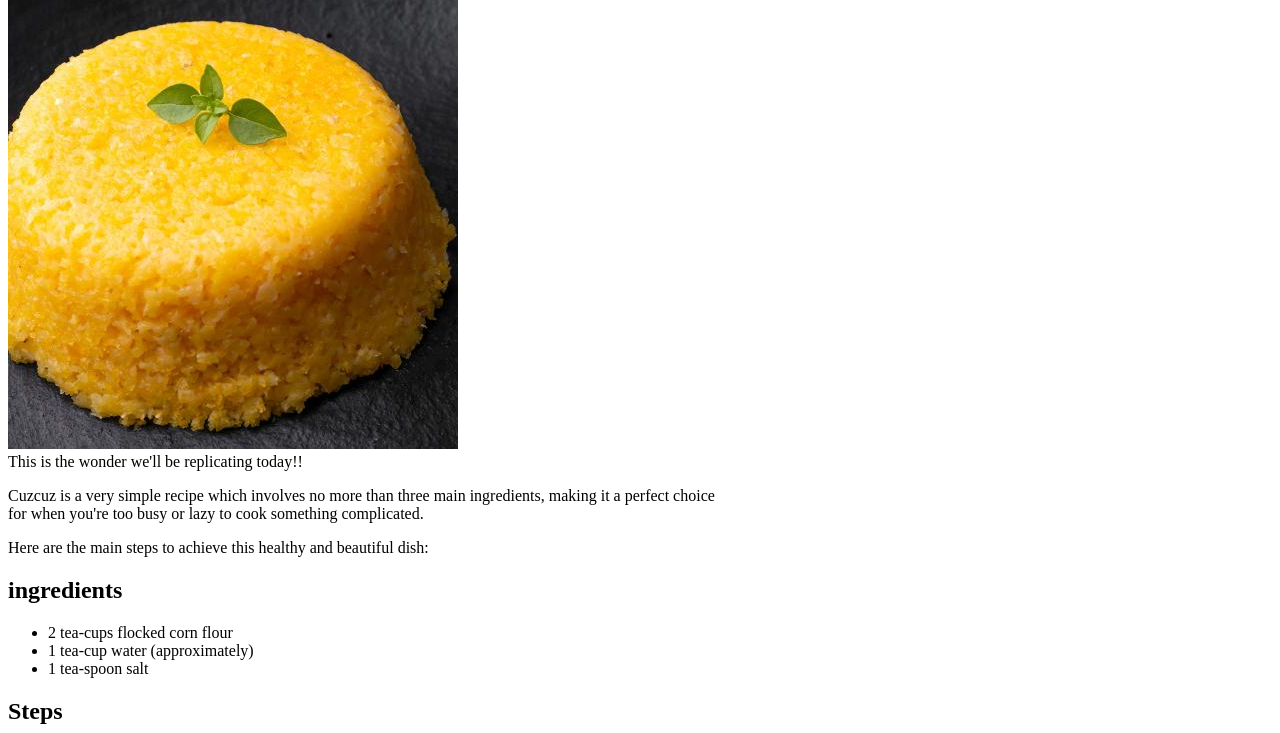
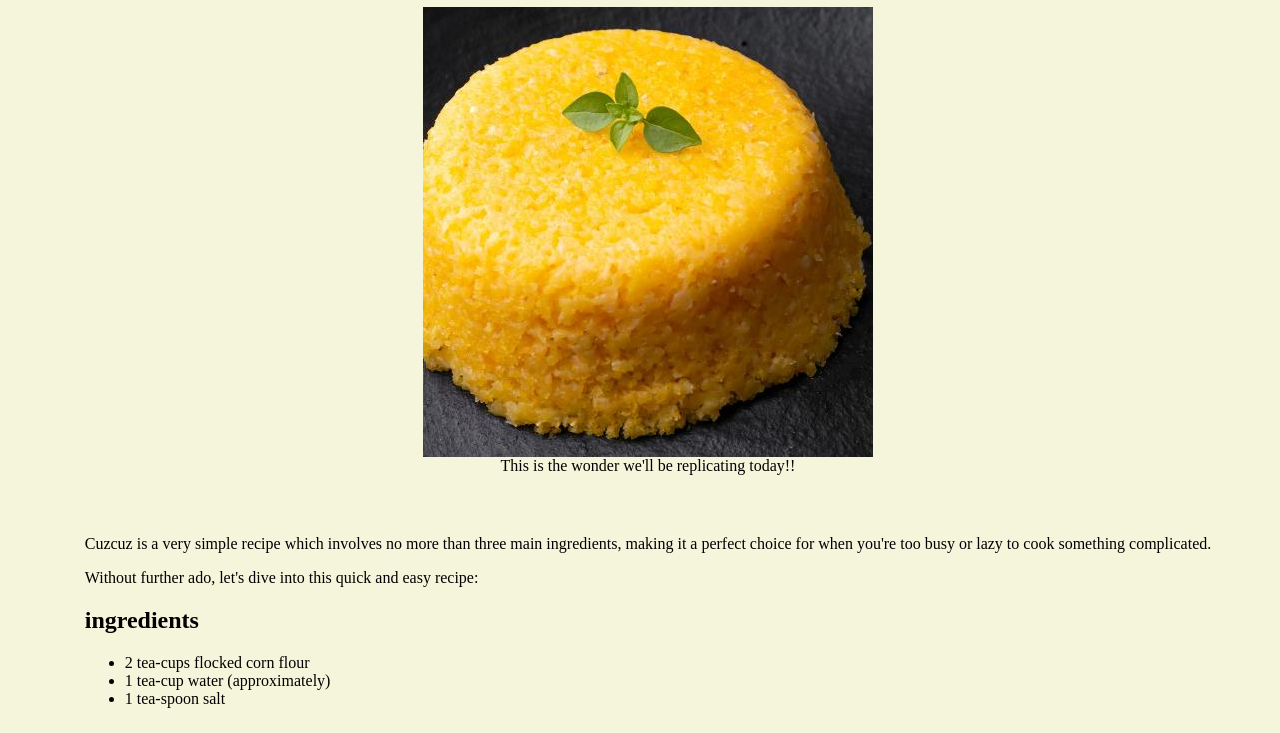
Before and after one commit to Visktor/odin-recipes, a plain HTML site: page recipes/cuzcuz.html in a window 1280 px wide. Shown: the part 81-814 px from the top of the page. Drawn offline with Linux system fonts and the light colour scheme.

Commit message:
Add some basic CSS to the 1st recipe page
Minor layout and color changes that will be replicated on the other
recipe pages in the future.

```diff
--- a/recipes/cuzcuz.css
+++ b/recipes/cuzcuz.css
@@ -0,0 +1,17 @@
+body{
+    background-color: beige;
+    display: flex;
+    flex-direction: column;
+    align-items: center;
+    width: 100vw;
+    max-width: 100%;
+    height: auto;
+    overflow-x: hidden;
+}
+
+.img-div{
+    display: flex;
+    flex-direction: column;
+    align-items: center;
+    margin-bottom: 60px;
+}
--- a/recipes/cuzcuz.html
+++ b/recipes/cuzcuz.html
@@ -9,17 +9,14 @@
 </head>
 <body>
     <main>
-        <h1>cuzcuz</h1>
 
-        <img src="/recipes/cuscuz-de-milho-1614715966465_v2_450x450.jpg" alt="a cuzcuz ready to be consumed">
-
-        <header>This is the wonder we'll be replicating today!!</header>
-
-        <p>Cuzcuz is a very simple recipe which involves no more than three main ingredients, making it a perfect choice <br>
-        for when you're too busy or lazy to cook something complicated.</p>
-
-        <p>Here are the main steps to achieve this healthy and beautiful dish:</p>
-
+        <div class="img-div">
+            <h1>cuzcuz</h1>
+            <img src="/recipes/cuscuz-de-milho-1614715966465_v2_450x450.jpg" alt="a cuzcuz ready to be consumed">
+            <caption>This is the wonder we'll be replicating today!!</caption>
+        </div>
+        <p>Cuzcuz is a very simple recipe which involves no more than three main ingredients, making it a perfect choice for when you're too busy or lazy to cook something complicated.</p>
+        <p>Without further ado, let's dive into this quick and easy recipe:</p>
         <h2>ingredients</h2>
         <ul>
             <li class="recipe-list1">2 tea-cups flocked corn flour</li>
```
